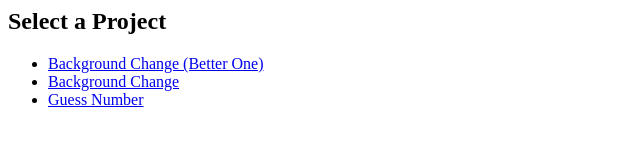
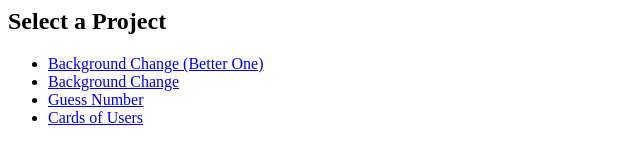
Before and after one commit to syedazamhussain/JavaScript-2, a plain HTML site: page index.html in a window 1280 px wide. Shown: the whole page, without its empty margins (0-640 px from the left). Drawn offline with Linux system fonts and the light colour scheme.

Commit message:
index.html

```diff
--- a/index.html
+++ b/index.html
@@ -3,4 +3,5 @@
   <li><a href="Background%20Change%20(better%20one)/">Background Change (Better One)</a></li>
   <li><a href="Background%20Change/">Background Change</a></li>
   <li><a href="Guess%20Number/">Guess Number</a></li>
+  <li><a href="Cards%20of%20Users/">Cards of Users</a></li>
 </ul>
```
